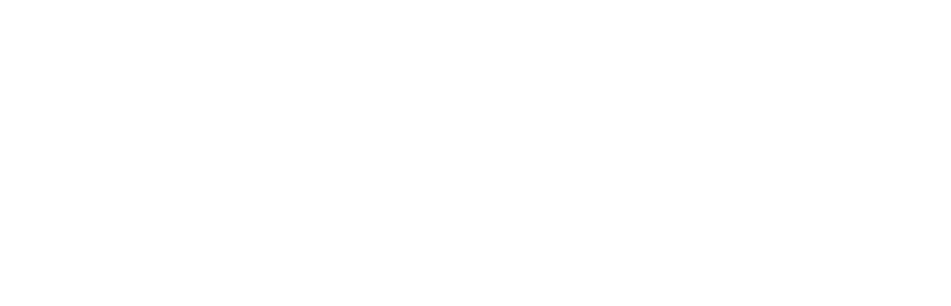
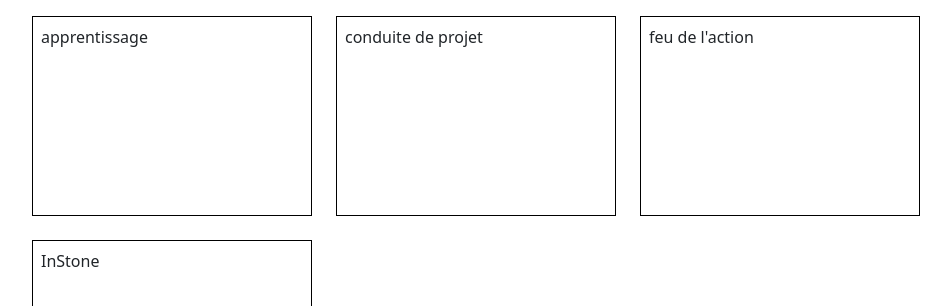
Before and after one commit to naqiibMehdi/taskManager, a React (Vite) app: page /spaces in a window 1280 px wide. Before the commit this address had no page. Shown: the top 306 px of the page, without its empty margins (50-1001 px from the left). Built offline with nearby package versions, Linux system fonts and the light colour scheme.

Commit message:
create component 'spaceslist' + spaces store

```diff
--- a/src/App.jsx
+++ b/src/App.jsx
@@ -2,6 +2,7 @@
 import { Route, Routes } from "react-router-dom"
 import HomePage from "./components/HomePage"
 import Login from "./components/Login"
+import SpaceList from "./components/SpaceList"
 import "./App.css"
 
 function App() {
@@ -11,6 +12,7 @@
         <Route path="/" element={<HomePage />} />
         <Route path="/login" element={<Login />} />
         <Route path="/tasklist" element={<Tables />} />
+        <Route path="/spaces" element={<SpaceList />} />
       </Routes>
     </>
   )
--- /dev/null
+++ b/src/components/SpaceList.jsx
@@ -0,0 +1,25 @@
+import React, { useEffect } from "react"
+import { useSelector } from "react-redux"
+
+export default function SpaceList() {
+  const spaces = useSelector((state) => state.spaces.spaces)
+  useEffect(() => {}, [spaces])
+  return (
+    <>
+      <div className="container d-flex flex-wrap gap-4 py-3">
+        {spaces.map((space) => (
+          <div
+            key={space.id}
+            style={{
+              width: "280px",
+              height: "200px",
+              border: "solid 1px black",
+            }}
+          >
+            <p className="pt-2 px-2">{space.title}</p>
+          </div>
+        ))}
+      </div>
+    </>
+  )
+}
--- a/src/redux/store.js
+++ b/src/redux/store.js
@@ -1,10 +1,12 @@
 import { configureStore } from "@reduxjs/toolkit"
 import TablesSlice from "./tables/tablesSlice"
 import TasksSlice from "./tables/tasksSlice"
+import SpaceSlice from "./tables/spaceSlice"
 
 export const store = configureStore({
   reducer: {
     tables: TablesSlice.reducer,
     tasks: TasksSlice.reducer,
+    spaces: SpaceSlice.reducer,
   },
 })
--- /dev/null
+++ b/src/redux/tables/spaceSlice.js
@@ -0,0 +1,30 @@
+import { createSlice } from "@reduxjs/toolkit"
+
+const spaces = [
+  {
+    id: 1,
+    title: "apprentissage",
+  },
+  {
+    id: 2,
+    title: "conduite de projet",
+  },
+  {
+    id: 3,
+    title: "feu de l'action",
+  },
+  {
+    id: 4,
+    title: "InStone",
+  },
+]
+
+const SpaceSlice = createSlice({
+  name: "slice",
+  initialState: {
+    spaces,
+  },
+  reducers: {},
+})
+
+export default SpaceSlice
```
